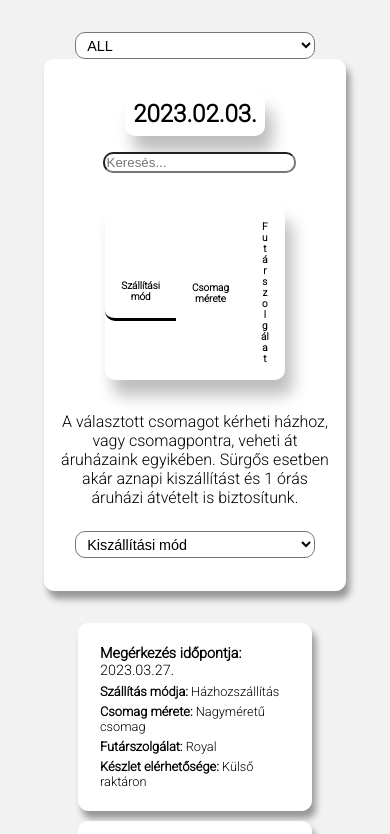
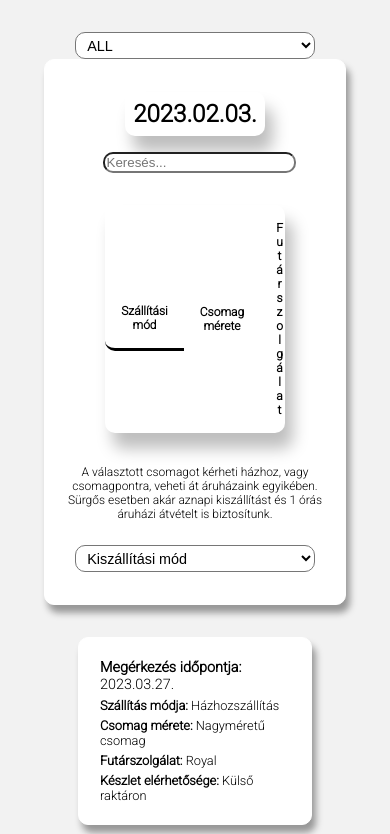
Before and after one commit to iarelavz/delivery_page, a React (Create React App) app in the folder delivery_app/: page / in a window 390 px wide. Shown: the top 834 px of the page. Built offline with nearby package versions, Linux system fonts and the light colour scheme.

Commit message:
added responsiveness

```diff
--- a/delivery_app/src/App.css
+++ b/delivery_app/src/App.css
@@ -35,7 +35,7 @@
         display: flex;
         flex-direction: row
     }
-    input {
+    .searchbar{
         margin-bottom: 2rem;
         border-radius: 10px;
         width: 100%;
@@ -65,6 +65,7 @@
         box-shadow: 3.9px 7.8px 7.8px hsl(0deg 0% 0% / 0.38);
         @media (max-width: 769px) {
         padding: 2rem 0;
+
         }
     }
 
@@ -79,12 +80,17 @@
     box-shadow: 7.8px 15.5px 15.5px hsl(0deg 0% 0% / 0.26);
     border-radius: 10px;
     padding-left: 0px;
-    @media (max-width: 768px) {
+
+  }
+  @media only screen and (max-width: 600px) {
+    ul.nav{
+      font-size: 12px;
       width: 60%;
-      font-size: 10px;
+    }
+    .infotext{
+      font-size: 12px;
     }
   }
-
   ul.nav li {
     width: 50%;
     padding: 1rem;
--- a/delivery_app/src/components/SizeDrop.js
+++ b/delivery_app/src/components/SizeDrop.js
@@ -23,7 +23,7 @@ function SizeDrop({ onChange }){
 
     return (
 
-        <select name="size" onChange={handleOnChangeSize}>
+        <select  placeholder="Keresés..." name="size" onChange={handleOnChangeSize}>
             <option value={Size.ALL}>ALL</option>
             <option value={Size.SMALL}>Small</option>
             <option value={Size.MEDIUM}>Medium</option>
```
